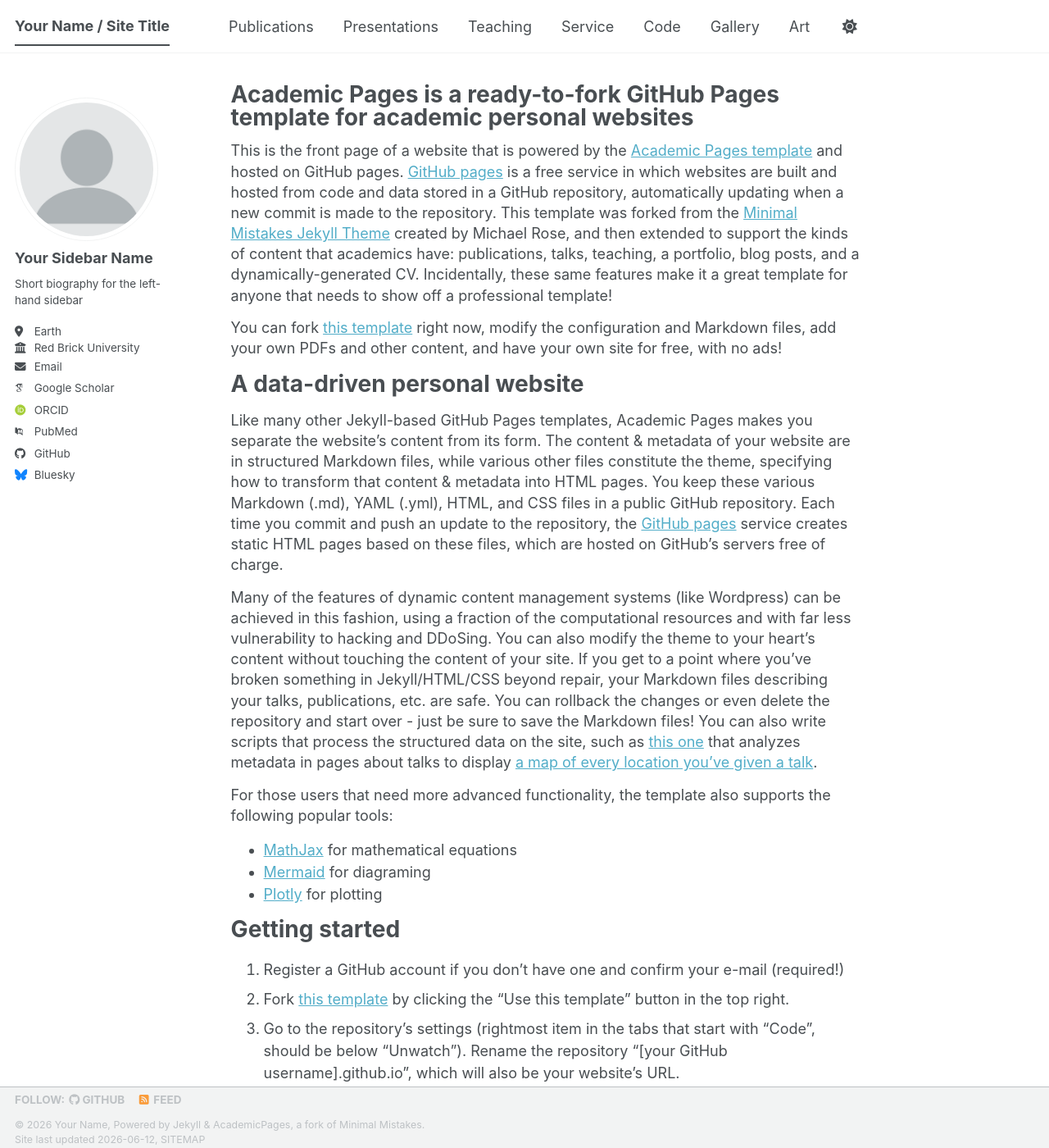
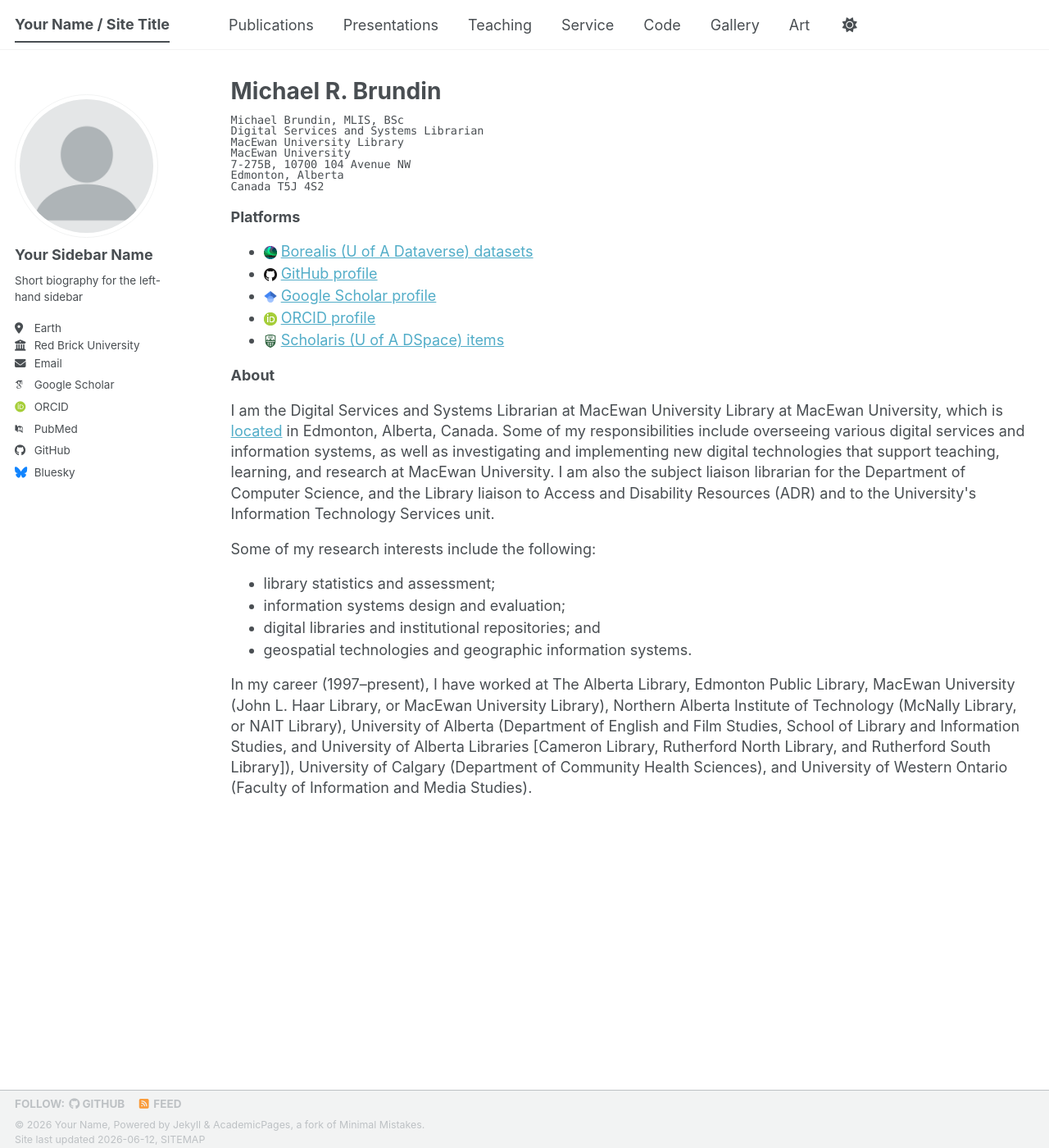
Before and after one commit to brundinm/brundinm.github.io, a Jekyll site: the page built from _pages/about.md, in a window 1280 px wide and 1400 px high. Shown: the whole window at 82% size. Built offline with Jekyll 4.4.1, drawn with Linux system fonts in a browser that asks for light colours; some web fonts are replaced; a script bundle is joined from its source files by our own code; library files that are not in the unit come from our copies; some of the changed text lies outside the part shown.

Commit message:
Add files via upload

```diff
--- a/_pages/about.md
+++ b/_pages/about.md
@@ -1,56 +1,92 @@
 ---
+layout: archive
 permalink: /
-title: "Academic Pages is a ready-to-fork GitHub Pages template for academic personal websites"
+title: "Michael R. Brundin"
 author_profile: true
 redirect_from:
   - /about/
   - /about.html
 ---
 
-This is the front page of a website that is powered by the [Academic Pages template](https://github.com/academicpages/academicpages.github.io) and hosted on GitHub pages. [GitHub pages](https://pages.github.com) is a free service in which websites are built and hosted from code and data stored in a GitHub repository, automatically updating when a new commit is made to the repository. This template was forked from the [Minimal Mistakes Jekyll Theme](https://mmistakes.github.io/minimal-mistakes/) created by Michael Rose, and then extended to support the kinds of content that academics have: publications, talks, teaching, a portfolio, blog posts, and a dynamically-generated CV. Incidentally, these same features make it a great template for anyone that needs to show off a professional template!
+<style>
+/* Internal CSS */
+p {
+    line-height: 1.4;
+    margin-bottom: 0.8em;
+}
+ul {
+    margin-bottom: 0.8em;
+}
+ul li {
+    line-height: 1.3;
+    margin-top: 0.2em;
+    margin-bottom: 0.2em;
+}
+.signature-block {
+    font-size: 75%;
+    line-height: 1;
+    overflow: visible;
+    overflow-y: visible !important;
+    word-wrap: break-word;
+    white-space: pre-wrap;
+}
+</style>
 
- You can fork [this template](https://github.com/academicpages/academicpages.github.io) right now, modify the configuration and Markdown files, add your own PDFs and other content, and have your own site for free, with no ads!
+<pre class="signature-block">
+Michael Brundin, MLIS, BSc
+Digital Services and Systems Librarian
+MacEwan University Library
+MacEwan University
+7-275B, 10700 104 Avenue NW
+Edmonton, Alberta
+Canada T5J 4S2
+</pre>
 
-A data-driven personal website
-======
-Like many other Jekyll-based GitHub Pages templates, Academic Pages makes you separate the website's content from its form. The content & metadata of your website are in structured Markdown files, while various other files constitute the theme, specifying how to transform that content & metadata into HTML pages. You keep these various Markdown (.md), YAML (.yml), HTML, and CSS files in a public GitHub repository. Each time you commit and push an update to the repository, the [GitHub pages](https://pages.github.com/) service creates static HTML pages based on these files, which are hosted on GitHub's servers free of charge.
+<p>
+    <strong>Platforms</strong>
+</p>
+<ul>
+    <li>
+        <img src="/images/borealis-favicon.ico" alt="Borealis icon" width="16" height="16"> <a href="https://borealisdata.ca/dataverse/ualberta-research?q=authorName%3A%22Brundin,%20Michael%22&amp;types=dataverses%3Adatasets%3Afiles&amp;page=1&amp;sort=dateSort&amp;order=asc" target="_blank">Borealis (U of A Dataverse) datasets</a>
+    </li>
+    <li>
+        <img src="/images/github-favicon.ico" alt="GitHub icon" width="16" height="16"> <a href="https://github.com/brundinm" target="_blank">GitHub profile</a>
+    </li>
+    <li>
+        <img src="/images/google-scholar-favicon.ico" alt="Google Scholar icon" width="16" height="16"> <a href="https://scholar.google.ca/citations?hl=en&amp;user=XZeV34gAAAAJ&amp;view_op=list_works&amp;sortby=pubdate" target="_blank">Google Scholar profile</a>
+    </li>
+    <li>
+        <img src="/images/orcid-favicon.ico" alt="ORCID icon" width="16" height="16"> <a href="https://orcid.org/0000-0002-0307-4123" target="_blank">ORCID profile</a>
+    </li>
+    <li>
+        <img src="/images/uofa-favicon.ico" alt="U of A icon" width="16" height="16"> <a href="https://ualberta.scholaris.ca/search?spc.page=1&amp;query=author:%22Brundin,%20Michael%22-dc.identifier.doi:%2210.7939%2FR3DR2PR40%22-search.resourceid:326b5da8-9186-4471-8862-281a84d95ced&amp;spc.sf=dc.date.issued&amp;spc.sd=DESC&amp;spc.rpp=20" target="_blank">Scholaris (U of A DSpace) items</a>
+    </li>
+</ul>
+<p>
+    <strong>About</strong>
+</p>
+<p>
+    I am the Digital Services and Systems Librarian at MacEwan University Library at MacEwan University, which is <a href="https://www.openstreetmap.org/?mlat=53.547266&amp;mlon=-113.505016#map=15/53.547266/-113.505016" target="_blank" rel="nofollow noreferrer">located</a> in Edmonton, Alberta, Canada. Some of my responsibilities include overseeing various digital services and information systems, as well as investigating and implementing new digital technologies that support teaching, learning, and research at MacEwan University. I am also the subject liaison librarian for the Department of Computer Science, and the Library liaison to Access and Disability Resources (ADR) and to the University's Information Technology Services unit.
+</p>
 
-Many of the features of dynamic content management systems (like Wordpress) can be achieved in this fashion, using a fraction of the computational resources and with far less vulnerability to hacking and DDoSing. You can also modify the theme to your heart's content without touching the content of your site. If you get to a point where you've broken something in Jekyll/HTML/CSS beyond repair, your Markdown files describing your talks, publications, etc. are safe. You can rollback the changes or even delete the repository and start over - just be sure to save the Markdown files! You can also write scripts that process the structured data on the site, such as [this one](https://github.com/academicpages/academicpages.github.io/blob/master/talkmap.ipynb) that analyzes metadata in pages about talks to display [a map of every location you've given a talk](https://academicpages.github.io/talkmap.html).
+<p>
+    Some of my research interests include the following:
+</p>
+<ul>
+    <li>
+        library statistics and assessment;
+    </li>
+    <li>
+        information systems design and evaluation;
+    </li>
+    <li>
+        digital libraries and institutional repositories; and
+    </li>
+    <li>
+        geospatial technologies and geographic information systems.
+    </li>
+</ul>
 
-For those users that need more advanced functionality, the template also supports the following popular tools:
-- [MathJax](https://www.mathjax.org/) for mathematical equations
-- [Mermaid](https://mermaid.js.org/) for diagraming
-- [Plotly](https://plotly.com/javascript/) for plotting
-
-Getting started
-======
-1. Register a GitHub account if you don't have one and confirm your e-mail (required!)
-1. Fork [this template](https://github.com/academicpages/academicpages.github.io) by clicking the "Use this template" button in the top right.
-1. Go to the repository's settings (rightmost item in the tabs that start with "Code", should be below "Unwatch"). Rename the repository "[your GitHub username].github.io", which will also be your website's URL.
-1. Set site-wide configuration and create content & metadata (see below -- also see [this set of diffs](https://archive.is/3TPas) showing what files were changed to set up [an example site](https://getorg-testacct.github.io) for a user with the username "getorg-testacct")
-1. Upload any files (like PDFs, .zip files, etc.) to the files/ directory. They will appear at https://[your GitHub username].github.io/files/example.pdf.
-1. Check status by going to the repository settings, in the "GitHub pages" section
-
-Site-wide configuration
-------
-The main configuration file for the site is in the base directory in [_config.yml](https://github.com/academicpages/academicpages.github.io/blob/master/_config.yml), which defines the content in the sidebars and other site-wide features. You will need to replace the default variables with ones about yourself and your site's github repository. The configuration file for the top menu is in [_data/navigation.yml](https://github.com/academicpages/academicpages.github.io/blob/master/_data/navigation.yml). For example, if you don't have a portfolio or blog posts, you can remove those items from that navigation.yml file to remove them from the header.
-
-Create content & metadata
-------
-For site content, there is one Markdown file for each type of content, which are stored in directories like _publications, _talks, _posts, _teaching, or _pages. For example, each talk is a Markdown file in the [_talks directory](https://github.com/academicpages/academicpages.github.io/tree/master/_talks). At the top of each Markdown file is structured data in YAML about the talk, which the theme will parse to do lots of cool stuff. The same structured data about a talk is used to generate the list of talks on the [Talks page](https://academicpages.github.io/talks), each [individual page](https://academicpages.github.io/talks/2012-03-01-talk-1) for specific talks, the talks section for the [CV page](https://academicpages.github.io/cv), and the [map of places you've given a talk](https://academicpages.github.io/talkmap.html) (if you run this [python file](https://github.com/academicpages/academicpages.github.io/blob/master/talkmap.py) or [Jupyter notebook](https://github.com/academicpages/academicpages.github.io/blob/master/talkmap.ipynb), which creates the HTML for the map based on the contents of the _talks directory).
-
-**Markdown generator**
-
-The repository includes [a set of Jupyter notebooks](https://github.com/academicpages/academicpages.github.io/tree/master/markdown_generator
-) that converts a CSV containing structured data about talks or presentations into individual Markdown files that will be properly formatted for the Academic Pages template. The sample CSVs in that directory are the ones I used to create my own personal website at stuartgeiger.com. My usual workflow is that I keep a spreadsheet of my publications and talks, then run the code in these notebooks to generate the Markdown files, then commit and push them to the GitHub repository.
-
-How to edit your site's GitHub repository
-------
-Many people use a git client to create files on their local computer and then push them to GitHub's servers. If you are not familiar with git, you can directly edit these configuration and Markdown files directly in the github.com interface. Navigate to a file (like [this one](https://github.com/academicpages/academicpages.github.io/blob/master/_talks/2012-03-01-talk-1.md) and click the pencil icon in the top right of the content preview (to the right of the "Raw | Blame | History" buttons). You can delete a file by clicking the trashcan icon to the right of the pencil icon. You can also create new files or upload files by navigating to a directory and clicking the "Create new file" or "Upload files" buttons.
-
-Example: editing a Markdown file for a talk
-![Editing a Markdown file for a talk](/images/editing-talk.png)
-
-For more info
-------
-More info about configuring Academic Pages can be found in [the guide](https://academicpages.github.io/markdown/), the [growing wiki](https://github.com/academicpages/academicpages.github.io/wiki), and you can always [ask a question on GitHub](https://github.com/academicpages/academicpages.github.io/discussions). The [guides for the Minimal Mistakes theme](https://mmistakes.github.io/minimal-mistakes/docs/configuration/) (which this theme was forked from) might also be helpful.
+<p>
+    In my career (1997&ndash;present), I have worked at The Alberta Library, Edmonton Public Library, MacEwan University (John L. Haar Library, or MacEwan University Library), Northern Alberta Institute of Technology (McNally Library, or NAIT Library), University of Alberta (Department of English and Film Studies, School of Library and Information Studies, and University of Alberta Libraries [Cameron Library, Rutherford North Library, and Rutherford South Library]), University of Calgary (Department of Community Health Sciences), and University of Western Ontario (Faculty of Information and Media Studies).
+</p>
```
